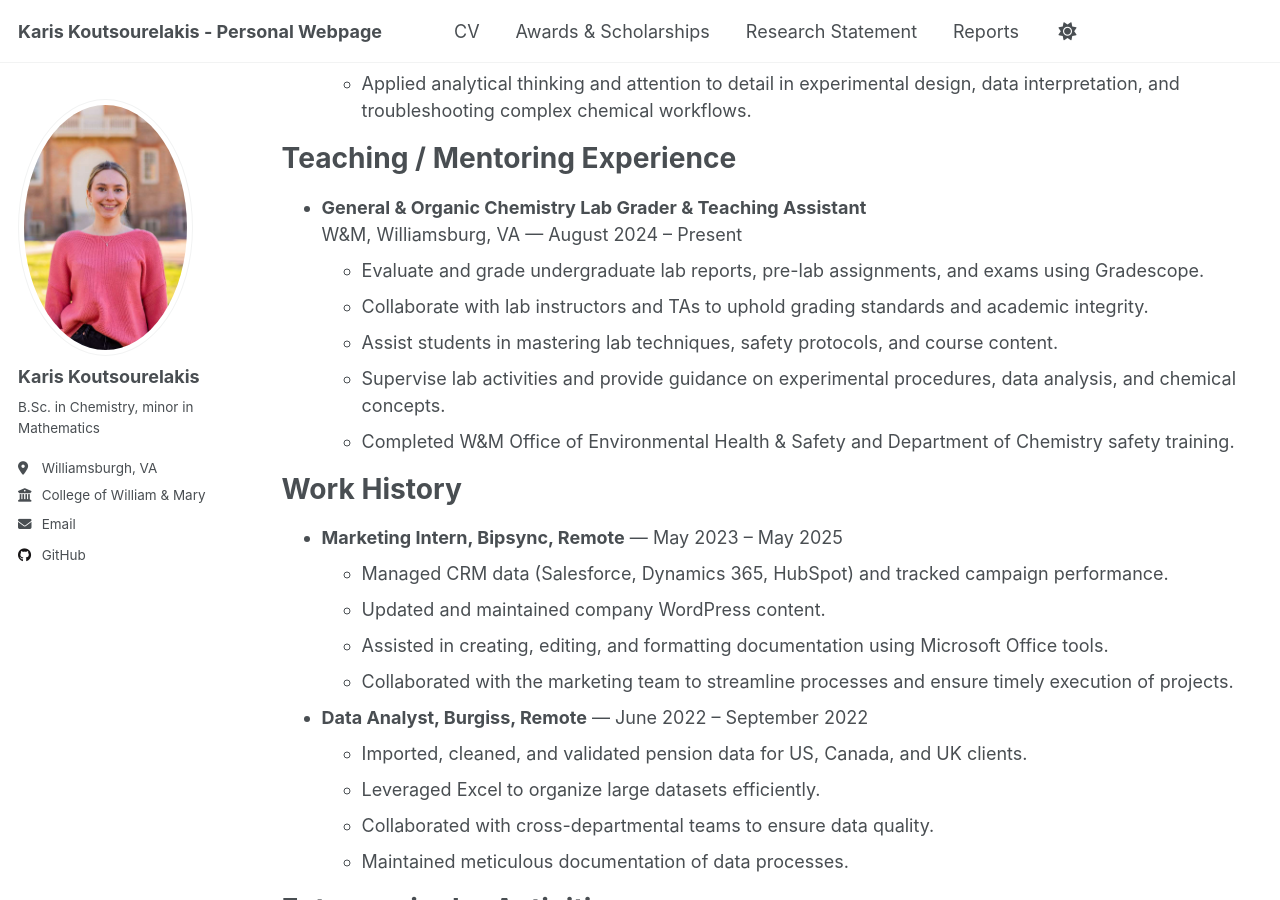
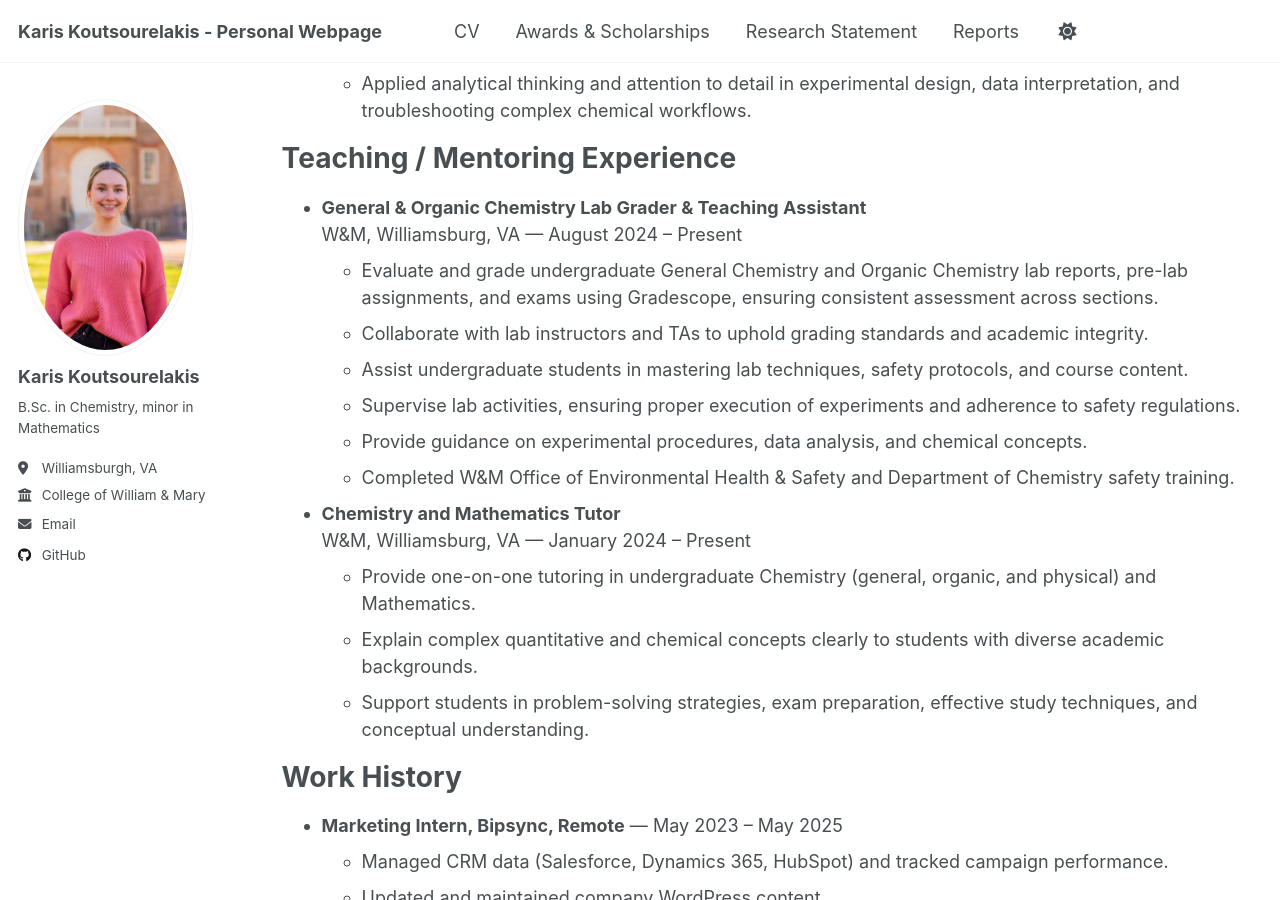
Before and after one commit to kkoutsourelakis/kkoutsourelakis.github.io, a Jekyll site: the page built from _pages/cv.md, in a window 1280 px wide and 900 px high, scrolled down 920 px. Built offline with Jekyll 4.4.1, drawn with Linux system fonts in a browser that asks for light colours; a script that is not in the unit is left out.

Commit message:
Update cv.md

```diff
--- a/_pages/cv.md
+++ b/_pages/cv.md
@@ -41,11 +41,18 @@ Teaching / Mentoring Experience
 ======
 * **General & Organic Chemistry Lab Grader & Teaching Assistant**
   W&M, Williamsburg, VA — August 2024 – Present
-  - Evaluate and grade undergraduate lab reports, pre-lab assignments, and exams using Gradescope.
+  - Evaluate and grade undergraduate General Chemistry and Organic Chemistry lab reports, pre-lab assignments, and exams using Gradescope, ensuring consistent assessment across sections.
   - Collaborate with lab instructors and TAs to uphold grading standards and academic integrity.
-  - Assist students in mastering lab techniques, safety protocols, and course content.
-  - Supervise lab activities and provide guidance on experimental procedures, data analysis, and chemical concepts.
+  - Assist undergraduate students in mastering lab techniques, safety protocols, and course content.
+  - Supervise lab activities, ensuring proper execution of experiments and adherence to safety regulations.
+  - Provide guidance on experimental procedures, data analysis, and chemical concepts.
   - Completed W&M Office of Environmental Health & Safety and Department of Chemistry safety training.
+
+ * **Chemistry and Mathematics Tutor**
+     W&M, Williamsburg, VA — January 2024 – Present
+   - Provide one-on-one tutoring in undergraduate Chemistry (general, organic, and physical) and Mathematics.
+   - Explain complex quantitative and chemical concepts clearly to students with diverse academic backgrounds.
+   - Support students in problem-solving strategies, exam preparation, effective study techniques, and conceptual understanding.
 
 Work History
 ======
```
